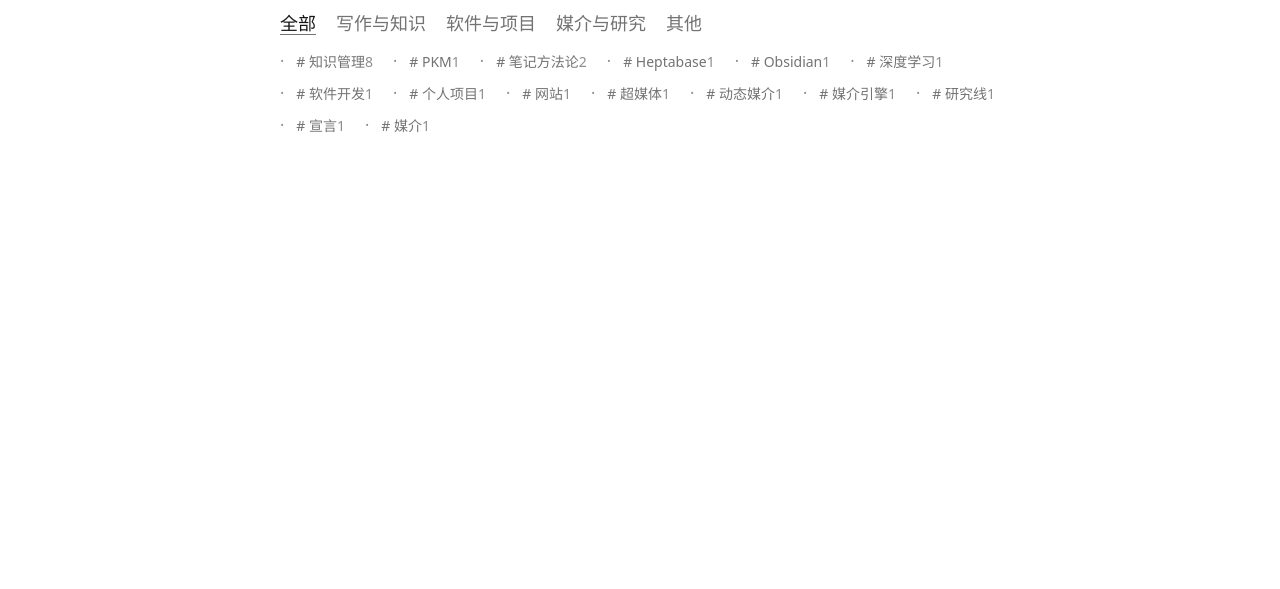
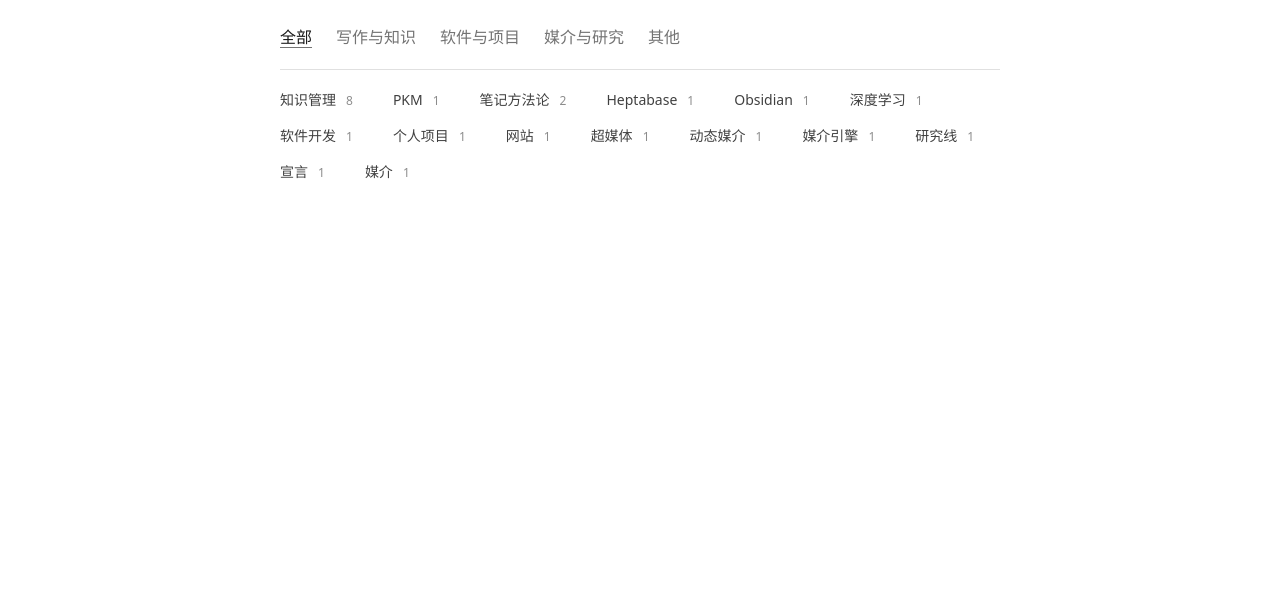
Before and after one commit to ethanchangit/ethanblog, an Astro site: page /tags in a window 1280 px wide. Shown: the part 159-748 px from the top of the page. Built offline with nearby package versions, Linux system fonts and the light colour scheme; Astro itself is replaced by a stand-in of ours; some packages are replaced by stand-ins of ours.

Commit message:
feat(tags): 标签页按可扫读重排，计数与名字分开
领域筛选单独成行，标签各自成项，不再用间隔号串成一段。计数用更淡的等宽数字，不加胶囊底。

Co-authored-by: Cursor <cursoragent@cursor.com>

```diff
--- a/src/lib/i18n.ts
+++ b/src/lib/i18n.ts
@@ -71,6 +71,8 @@ export const copy = {
     tagsTitle: '标签',
     tagsDesc: '按标签浏览文章与研究笔记。',
     tagsAll: '全部',
+    tagsDomainsAria: '按领域筛选',
+    tagsListAria: '全部标签',
     tagsEmpty: '没有匹配的标签。',
     tagsNoDocs: '没有匹配的文档。',
     tagPageDesc: '带有此标签的文章与研究笔记。',
@@ -211,6 +213,8 @@ export const copy = {
     tagsTitle: 'Tags',
     tagsDesc: 'Browse essays and research notes by tag.',
     tagsAll: 'All',
+    tagsDomainsAria: 'Filter by domain',
+    tagsListAria: 'All tags',
     tagsEmpty: 'No matching tags.',
     tagsNoDocs: 'No matching documents.',
     tagPageDesc: 'Essays and research notes with this tag.',
--- a/src/pages/tags/index.astro
+++ b/src/pages/tags/index.astro
@@ -26,7 +26,7 @@ const cards = articles.filter((entry) => entry.data.tags.length > 0).map(article
   descriptionEn={copy.en.tagsDesc}
 >
   <section class="mx-auto max-w-3xl px-4 py-14 sm:px-6" data-tag-index>
-    <header class="mb-4">
+    <header class="mb-8">
       <h1 class="text-3xl font-semibold tracking-tight text-ink-100 sm:text-4xl">
         <I18n k="tagsTitle" />
       </h1>
@@ -35,10 +35,15 @@ const cards = articles.filter((entry) => entry.data.tags.length > 0).map(article
     <TagFilter client:load />
 
     <div data-tag-cloud>
-      <nav class="flex flex-wrap gap-x-5 gap-y-1" data-tag-group-tabs>
+      <nav
+        class="tag-index-domains"
+        data-tag-group-tabs
+        aria-label={copy['zh-CN'].tagsDomainsAria}
+        data-i18n-aria="tagsDomainsAria"
+      >
         <a
           href={tagsPageHref()}
-          class="ui-tag-link text-lg"
+          class="ui-tag-link"
           data-tag-group-select={ALL_GROUP}
           aria-current="true"
         >
@@ -48,7 +53,7 @@ const cards = articles.filter((entry) => entry.data.tags.length > 0).map(article
           groups.map((group) => (
             <a
               href={tagsPageHref({ group: group.slug })}
-              class="ui-tag-link text-lg"
+              class="ui-tag-link"
               data-tag-group-select={group.slug}
             >
               <Bi zh={group.title} en={group.titleEn} />
@@ -56,14 +61,19 @@ const cards = articles.filter((entry) => entry.data.tags.length > 0).map(article
           ))
         }
       </nav>
-      <ul class="ui-tag-list ui-tag-list--start mt-3 gap-x-5" data-tag-list>
+      <ul
+        class="tag-index-list"
+        data-tag-list
+        aria-label={copy['zh-CN'].tagsListAria}
+        data-i18n-aria="tagsListAria"
+      >
         {
           items.map(({ tag, group }) => (
             <li data-tag-item data-tag-name={tag.toLowerCase()} data-tag-group={group}>
               <a href={tagHref(tag)} class="ui-tag-link text-sm" data-tag-select={tag}>
                 {tag}
               </a>
-              <span class="ui-meta text-sm"> {counts[tag]}</span>
+              <span class="ui-meta tabular-nums">{counts[tag]}</span>
             </li>
           ))
         }
--- a/src/styles/global.css
+++ b/src/styles/global.css
@@ -214,20 +214,30 @@
     @apply ml-0 justify-start;
   }
 
-  [data-tag-cloud] [data-tag-list] {
-    column-gap: 1.25rem;
-    row-gap: 0.5rem;
+  /* /tags index: domain nav vs wrapping tag units — typography + spacing, not chips. */
+  .tag-index-domains {
+    display: flex;
+    flex-wrap: wrap;
+    column-gap: 1.5rem;
+    row-gap: 0.4rem;
   }
 
-  [data-tag-cloud] [data-tag-list] > li {
+  .tag-index-list {
+    display: flex;
+    flex-wrap: wrap;
+    align-items: baseline;
+    column-gap: 2.5rem;
+    row-gap: 1rem;
+    margin: 1.25rem 0 0;
+    padding: 1.25rem 0 0;
+    border-top: 1px solid var(--color-surface-700);
+    list-style: none;
+  }
+
+  .tag-index-list > li {
     display: inline-flex;
     align-items: baseline;
-  }
-
-  [data-tag-cloud] .ui-tag-list--start li::before {
-    content: '·';
-    color: var(--color-ink-500);
-    margin-right: 0.75rem;
+    gap: 0.625rem;
   }
 
   .ui-tag {
@@ -265,15 +275,19 @@
     text-decoration-color: var(--color-primary-600);
   }
 
-  [data-tag-cloud] .ui-tag-link {
+  .tag-index-domains .ui-tag-link {
     text-underline-offset: 0.25rem;
   }
 
-  [data-tag-cloud] .ui-tag-link:hover,
-  [data-tag-cloud] .ui-tag-link:focus-visible,
-  [data-theme="dark"] [data-tag-cloud] .ui-tag-link:hover,
-  [data-theme="dark"] [data-tag-cloud] .ui-tag-link:focus-visible {
-    color: var(--color-ink-200);
+  .tag-index-list .ui-tag-link {
+    color: var(--color-ink-300);
+  }
+
+  .tag-index-list .ui-tag-link:hover,
+  .tag-index-list .ui-tag-link:focus-visible,
+  [data-theme="dark"] .tag-index-list .ui-tag-link:hover,
+  [data-theme="dark"] .tag-index-list .ui-tag-link:focus-visible {
+    color: var(--color-ink-100);
     text-decoration-color: var(--color-ink-500);
   }
 
--- a/tests/tags.spec.ts
+++ b/tests/tags.spec.ts
@@ -11,7 +11,7 @@ function selectedGroup(url: string): string | null {
 }
 
 function tagCloudLink(page: Page, tag: string) {
-  return page.getByRole('link', { name: new RegExp(`^#\\s*${tag}$`) });
+  return page.locator('[data-tag-list]').getByRole('link', { name: tag, exact: true });
 }
 
 test.describe('Tags（内容集合过滤）', () => {
@@ -31,6 +31,12 @@ test.describe('Tags（内容集合过滤）', () => {
     await expect(tagCloudLink(page, '知识管理')).toBeVisible();
     await expect(page.getByRole('heading', { name: '文档' })).toHaveCount(0);
     await expect(page.getByRole('heading', { name: '我的软件创建之路' })).toBeHidden();
+
+    const item = page.locator('[data-tag-item][data-tag-name="知识管理"]');
+    await expect(item.getByRole('link')).toHaveText('知识管理', { useInnerText: true });
+    await expect(item.locator('.ui-meta')).toHaveText(/^\d+$/);
+    await expect(page.locator('[data-tag-group-tabs]')).toBeVisible();
+    await expect(page.locator('[data-tag-list]')).toBeVisible();
   });
 
   test('点分组标题只显示该组标签', async ({ page }) => {
```
